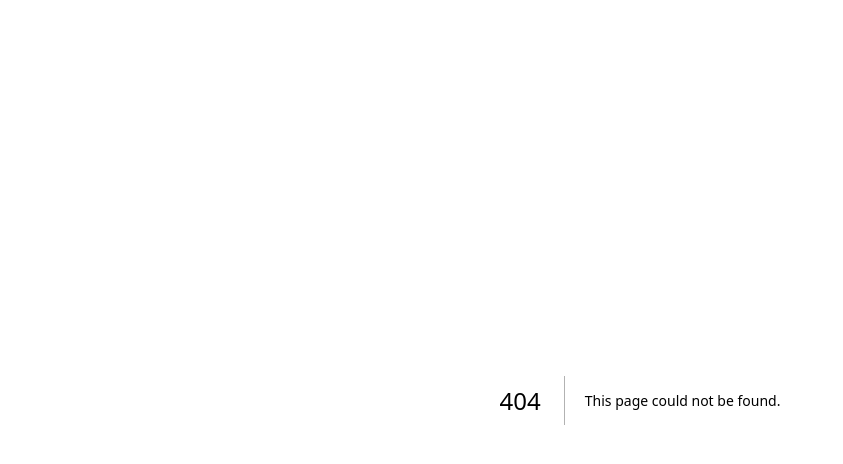
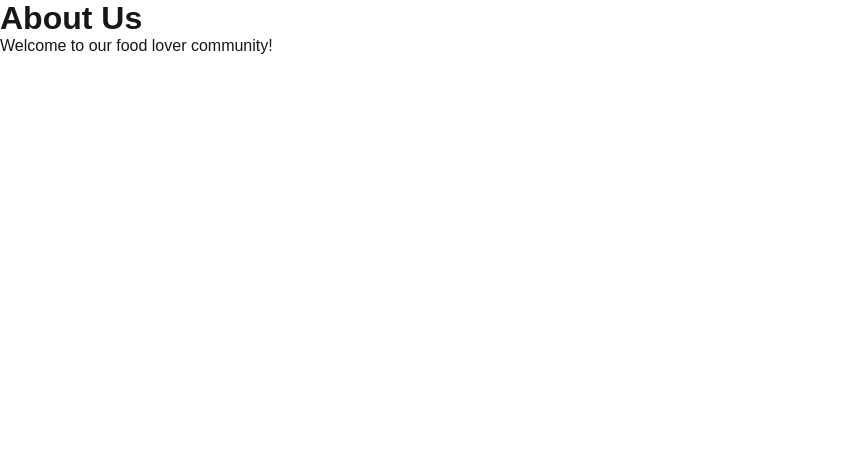
Before and after one commit to Vinnie-tec/food-lover-website, a Next.js app: page /about in a window 1280 px wide. Before the commit this address had no page. Shown: the top 464 px of the page, without its empty margins (0-843 px from the left). Built offline with nearby package versions, Linux system fonts and the light colour scheme.

Commit message:
Link and Routing

```diff
--- /dev/null
+++ b/src/app/about/page.js
@@ -0,0 +1,10 @@
+export default function About() {
+  return (
+    <div>
+      <main>
+        <h1>About Us</h1>
+        <p>Welcome to our food lover community!</p>
+      </main>
+    </div>
+  );
+}
```
Also changed, not shown: src/app/page.js (+10 -1 lines).
